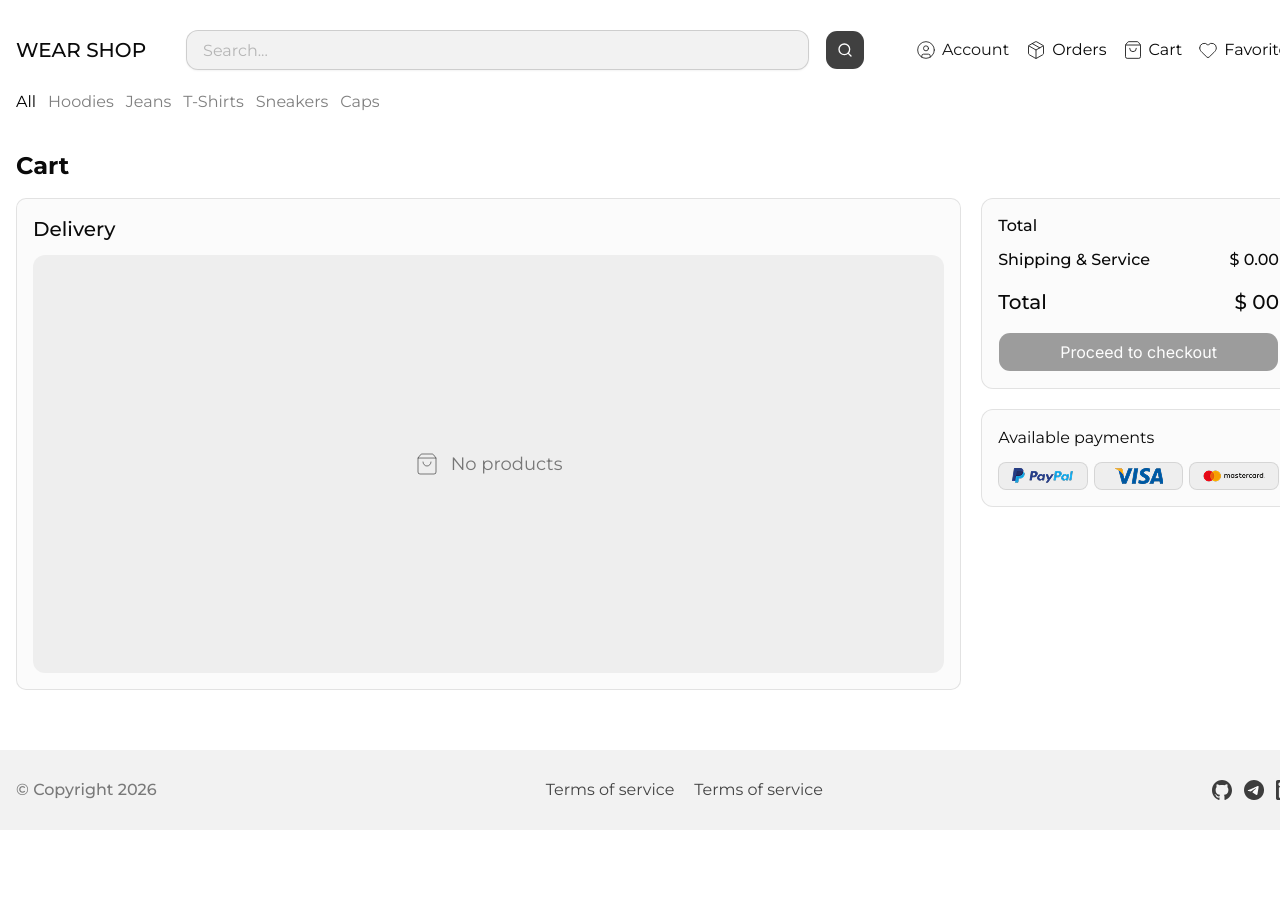
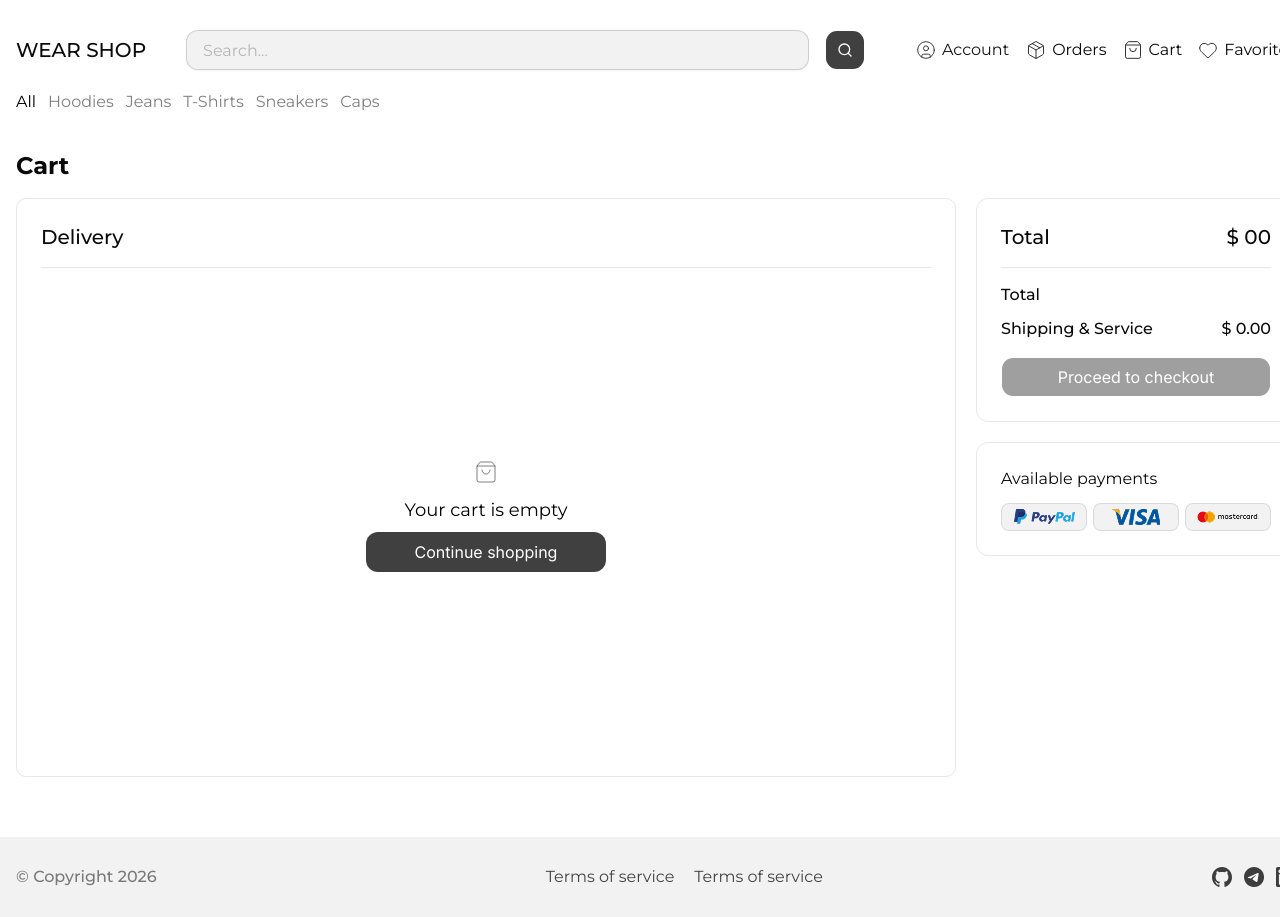
Before and after one commit to wkingsurin/e-comm-WearShop, a Next.js app: page /cart in a window 1280 px wide. Shown: the top 917 px of the page. Before the commit the page ends 830 px from the top, so only its background shows below. Built offline with nearby package versions, Linux system fonts and the light colour scheme.

Commit message:
feat: extract Account pages dashbaord into DashboardWrapper component
- Updated dashboard design
- Updated Dummy component design
- Replaced Cart dashboard with DashboardWrapper
- Added related types

```diff
--- a/app/(main)/account/favorites/page.tsx
+++ b/app/(main)/account/favorites/page.tsx
@@ -2,6 +2,7 @@
 
 import { useFavorites } from "@/components/hooks/useFavorites";
 import useShowcase from "@/components/hooks/useShowcase";
+import DashboardWrapper from "@/components/shared/dashboard-wrapper";
 import Dummy from "@/components/shared/dummy";
 import SortSelect from "@/components/shared/sort-select";
 import ProductCard from "@/components/widgets/product-card/product-card";
@@ -18,7 +19,7 @@ export default function Favorites() {
 		.filter((prod) => prod !== undefined);
 
 	return (
-		<div className="relative flex flex-wrap w-full min-h-[492px] gap-5">
+		<DashboardWrapper pageTitle="Favorites">
 			{hasHydrated && favoriteProducts.length !== 0 && (
 				<SortSelect className="absolute -top-[56px] right-0" />
 			)}
@@ -30,8 +31,8 @@ export default function Favorites() {
 				</>
 			)}
 			{hasHydrated && favoriteProducts.length === 0 && (
-				<Dummy icon={Heart} text="No favorites" />
+				<Dummy icon={Heart} text="You haven`t favorites" />
 			)}
-		</div>
+		</DashboardWrapper>
 	);
 }
--- a/app/(main)/account/layout.tsx
+++ b/app/(main)/account/layout.tsx
@@ -43,8 +43,8 @@ export default function AccountLayout({ children }: IAccountProps) {
 						<div className="flex items-center justify-between">
 							<SectionTitle>Account</SectionTitle>
 						</div>
-						<div className="flex gap-5">
-							<nav className="max-w-[305px] w-full">
+						<div className="flex items-start gap-5">
+							<nav className="max-w-[270px] w-full p-[6px] rounded-xl border-[1px] border-[#E5E7EB] hover:shadow-[0_0_12px_-3px_rgba(0,0,0,.1)] transition-brand">
 								{navigationData.map((item) => {
 									const Icon = item.icon;
 									const href = `/account/${item.ref}`;
--- a/app/(main)/account/orders/page.tsx
+++ b/app/(main)/account/orders/page.tsx
@@ -1,16 +1,28 @@
 "use client";
 
+import { useOrdersStore } from "@/lib/store/orders.store";
 import Order from "./order";
 import useOrders from "@/components/hooks/useOrders";
+import Dummy from "@/components/shared/dummy";
+import { Package } from "lucide-react";
+import DashboardWrapper from "@/components/shared/dashboard-wrapper";
 
 export default function Orders() {
+	const hasHydrated = useOrdersStore((s) => s._hasHydrated);
 	const { ordersList } = useOrders();
 
 	return (
-		<div className="flex flex-col gap-5 w-full">
-			{ordersList.map((order) => {
-				return <Order key={order.id} data={order} />;
-			})}
-		</div>
+		<DashboardWrapper pageTitle="Orders">
+			{hasHydrated && ordersList.length > 0 && (
+				<>
+					{ordersList.map((order) => {
+						return <Order key={order.id} data={order} />;
+					})}
+				</>
+			)}
+			{hasHydrated && ordersList.length === 0 && (
+				<Dummy icon={Package} text="You haven`t orders" />
+			)}
+		</DashboardWrapper>
 	);
 }
--- a/app/(main)/account/profile/page.tsx
+++ b/app/(main)/account/profile/page.tsx
@@ -1,8 +1,9 @@
+import DashboardWrapper from "@/components/shared/dashboard-wrapper";
 import Form from "@/components/widgets/form/form";
 
 export default function Profile() {
 	return (
-		<div className="flex w-full">
+		<DashboardWrapper pageTitle="Profile">
 			<Form
 				options={{
 					title: "PERSONAL DATA",
@@ -12,6 +13,6 @@ export default function Profile() {
 					buttonText: "Save",
 				}}
 			/>
-		</div>
+		</DashboardWrapper>
 	);
 }
--- a/app/(main)/account/security/page.tsx
+++ b/app/(main)/account/security/page.tsx
@@ -1,8 +1,9 @@
+import DashboardWrapper from "@/components/shared/dashboard-wrapper";
 import Form from "@/components/widgets/form/form";
 
 export default function Security() {
 	return (
-		<div className="flex w-full">
+		<DashboardWrapper pageTitle="Security">
 			<Form
 				options={{
 					title: "SECURITY DATA",
@@ -12,6 +13,6 @@ export default function Security() {
 					buttonText: "Send code",
 				}}
 			/>
-		</div>
+		</DashboardWrapper>
 	);
 }
--- /dev/null
+++ b/app/(main)/cart/content.tsx
@@ -0,0 +1,30 @@
+import useCart from "@/components/hooks/useCart";
+import DashboardWrapper from "@/components/shared/dashboard-wrapper";
+import Dummy from "@/components/shared/dummy";
+import CartItem from "@/components/widgets/cart-item";
+import { ShoppingBag } from "lucide-react";
+
+export default function Content({
+	isHydrated,
+	isEmpty,
+}: {
+	isHydrated: boolean;
+	isEmpty: boolean;
+}) {
+	const { cartItemsList } = useCart();
+
+	return (
+		<DashboardWrapper pageTitle="Delivery">
+			{isHydrated && !isEmpty && (
+				<div className="flex flex-col gap-3 flex-1">
+					{cartItemsList.map((item) => (
+						<CartItem key={item.cartItemId} data={item} />
+					))}
+				</div>
+			)}
+			{isHydrated && isEmpty && (
+				<Dummy icon={ShoppingBag} text="Your cart is empty" />
+			)}
+		</DashboardWrapper>
+	);
+}
--- a/app/(main)/cart/page.tsx
+++ b/app/(main)/cart/page.tsx
@@ -11,12 +11,10 @@ import Container from "@/components/shared/container";
 import Section from "@/components/shared/section";
 import SectionTitle from "@/components/shared/section-title";
 import LastSeenSection from "@/components/widgets/last-seen-section";
-import Dummy from "@/components/shared/dummy";
-import CartItem from "@/components/widgets/cart-item";
 import { Button } from "@/components/ui/button";
-import { ShoppingBag } from "lucide-react";
 import Image from "next/image";
 import { IOrder } from "@/app/types/store/orders.types";
+import Content from "./content";
 
 export default function Cart() {
 	const hasHydrated = useCartStore((s) => s._hasHydrated);
@@ -45,30 +43,16 @@ export default function Cart() {
 					<div className="flex flex-col gap-5">
 						<SectionTitle>Cart</SectionTitle>
 						<div className="relative flex items-start gap-5">
-							<div className="flex flex-col gap-3 w-3/4 min-h-[492px] p-4 rounded-lg border border-black/10 bg-[#D9D9D9]/10">
-								<div className="flex items-center justify-between">
-									<span className="text-xl font-medium tracking-wider">
-										Delivery
-									</span>
-									{hasHydrated && cartItemsList.length !== 0 && (
-										<div className="h-7 rounded-md font-medium px-3 py-[3px] bg-black/5 leading-lg">
-											Tue, 5/26 - Sat, 5/30
-										</div>
-									)}
-								</div>
-								{hasHydrated && cartItemsList.length !== 0 && (
-									<div className="flex flex-col gap-3 flex-1">
-										{cartItemsList.map((item) => (
-											<CartItem key={item.cartItemId} data={item} />
-										))}
+							<Content
+								isHydrated={hasHydrated}
+								isEmpty={cartItemsList.length === 0}
+							/>
+							<div className="sticky top-[154px] flex flex-col gap-5 min-w-[320px]">
+								<div className="flex flex-col gap-4 min-h-[188px] rounded-xl border-[0.5px] border-[#E5E7EB] p-6 hover:shadow-[0_0_12px_-3px_rgba(0,0,0,.1)] transition-brand">
+									<div className="flex justify-between font-medium tracking-wider leading-lg text-xl font-medium text-wider pb-4 border-b-[1px] border-[#E5E7EB]">
+										<span>Total</span>
+										<p>$ {cartTotal / 100 + "0"}</p>
 									</div>
-								)}
-								{hasHydrated && cartItemsList.length === 0 && (
-									<Dummy icon={ShoppingBag} text="No products" />
-								)}
-							</div>
-							<div className="sticky top-[154px] flex flex-col gap-5 w-1/4">
-								<div className="flex flex-col gap-4 min-h-[188px] bg-[#D9D9D9]/10 rounded-xl border-[0.5px] border-black/10 p-4">
 									<div className="flex flex-col gap-3">
 										<div className="flex justify-between font-medium tracking-wider leading-lg">
 											<span>Total</span>
@@ -78,10 +62,6 @@ export default function Cart() {
 											<span>Shipping & Service</span>
 											<p>$ 0.00</p>
 										</div>
-									</div>
-									<div className="flex justify-between font-medium tracking-wider leading-lg text-xl font-medium text-wider">
-										<span>Total</span>
-										<p>$ {cartTotal / 100 + "0"}</p>
 									</div>
 									<Button
 										onClick={onPurchase}
@@ -93,7 +73,7 @@ export default function Cart() {
 										Proceed to checkout
 									</Button>
 								</div>
-								<div className="flex flex-col gap-3 min-h-[94px] bg-[#D9D9D9]/10 rounded-xl border-[0.5px] border-black/10 p-4">
+								<div className="flex flex-col gap-3 min-h-[94px] rounded-xl border-[0.5px] border-[#E5E7EB] p-6 hover:shadow-[0_0_12px_-3px_rgba(0,0,0,.1)] transition-brand">
 									<span>Available payments</span>
 									<div className="flex gap-[6px]">
 										{payments.map((item) => (
--- a/app/types/components/shared/shared.types.ts
+++ b/app/types/components/shared/shared.types.ts
@@ -43,3 +43,9 @@ export interface ICarouselProps {
 	activeIndex: number;
 	onSelect: (index: number) => void;
 }
+
+export interface IDashboardWrapperProps {
+	className?: string;
+	children: React.ReactNode;
+	pageTitle: string;
+}
--- /dev/null
+++ b/components/shared/dashboard-wrapper.tsx
@@ -0,0 +1,20 @@
+import { IDashboardWrapperProps } from "@/app/types/components/shared/shared.types";
+
+export default function DashboardWrapper({
+	className,
+	pageTitle,
+	children,
+}: IDashboardWrapperProps) {
+	const style = className ? className : "default";
+
+	return (
+		<div
+			className={`flex flex-col gap-3 w-full min-h-[579px] p-6 rounded-lg border-[1px] border-[#E5E7EB] bg-white hover:shadow-[0_0_12px_-3px_rgba(0,0,0,.1)] transition-brand ${style}`}
+		>
+			<div className="flex items-center justify-between pb-4 border-b border-[#E5E7EB]">
+				<span className="text-xl font-medium tracking-wider">{pageTitle}</span>
+			</div>
+			{children}
+		</div>
+	);
+}
--- a/components/shared/dummy.tsx
+++ b/components/shared/dummy.tsx
@@ -1,14 +1,21 @@
 import { IDummyProps } from "@/app/types/components/shared/shared.types";
+import Link from "next/link";
 
 export default function Dummy({ icon, text }: IDummyProps) {
 	const Icon = icon;
 
 	return (
-		<div className="flex items-center justify-center w-full h-full flex-1 rounded-xl bg-black/5">
-			<div className="flex items-center gap-3 text-sans text-center text-black/50 text-lg tracking-wider">
+		<div className="flex flex-col gap-2 items-center justify-center w-full h-full flex-1 rounded-xl">
+			<div className="flex flex-col items-center gap-3 text-sans text-center text-black text-lg tracking-wider">
 				<Icon className="size-6 stroke-[1px] stroke-black/50" />
 				{text}
 			</div>
+			<Link
+				href="/"
+				className="flex items-center justify-center min-w-[240px] h-10 bg-black/75 font-mono tracking-wide text-white rounded-xl hover:bg-black transition-brand"
+			>
+				Continue shopping
+			</Link>
 		</div>
 	);
 }
```
Also changed, not shown: app/(main)/account/purchases/page.tsx (+4 -3 lines).
